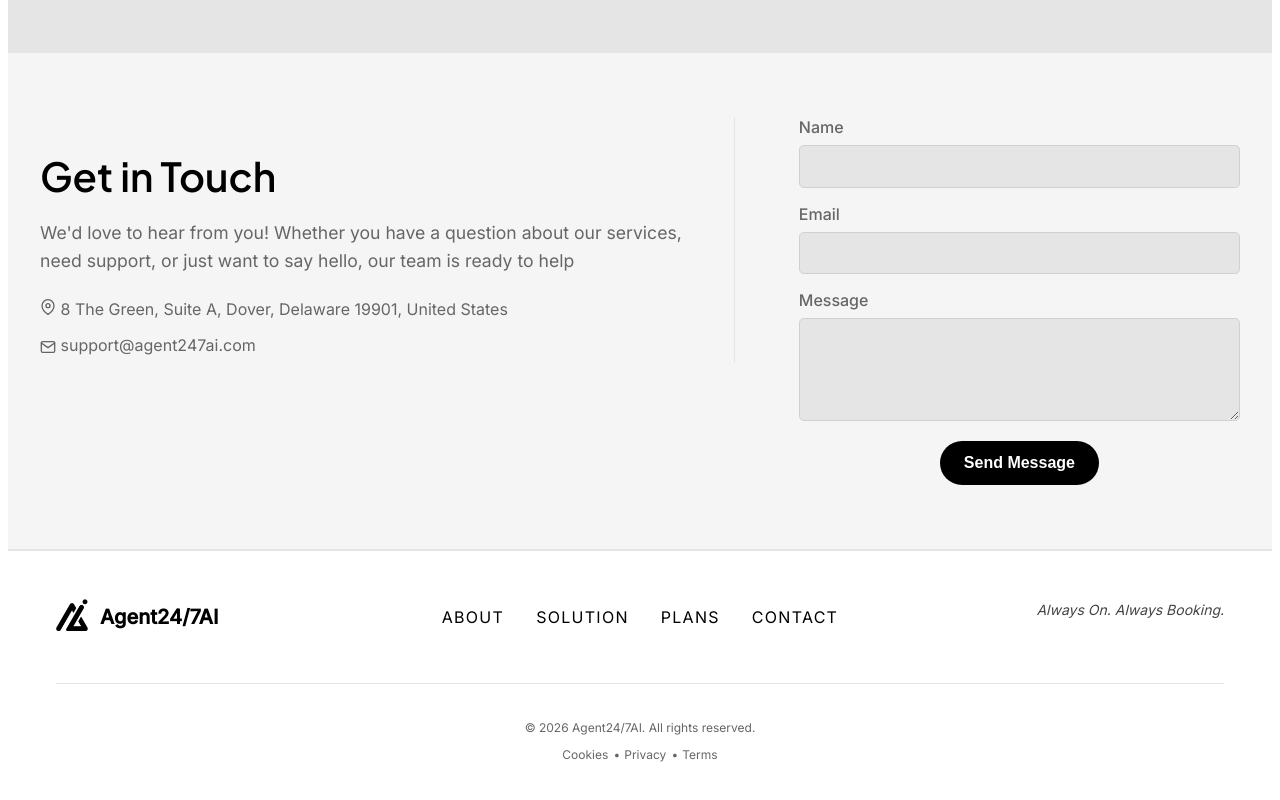
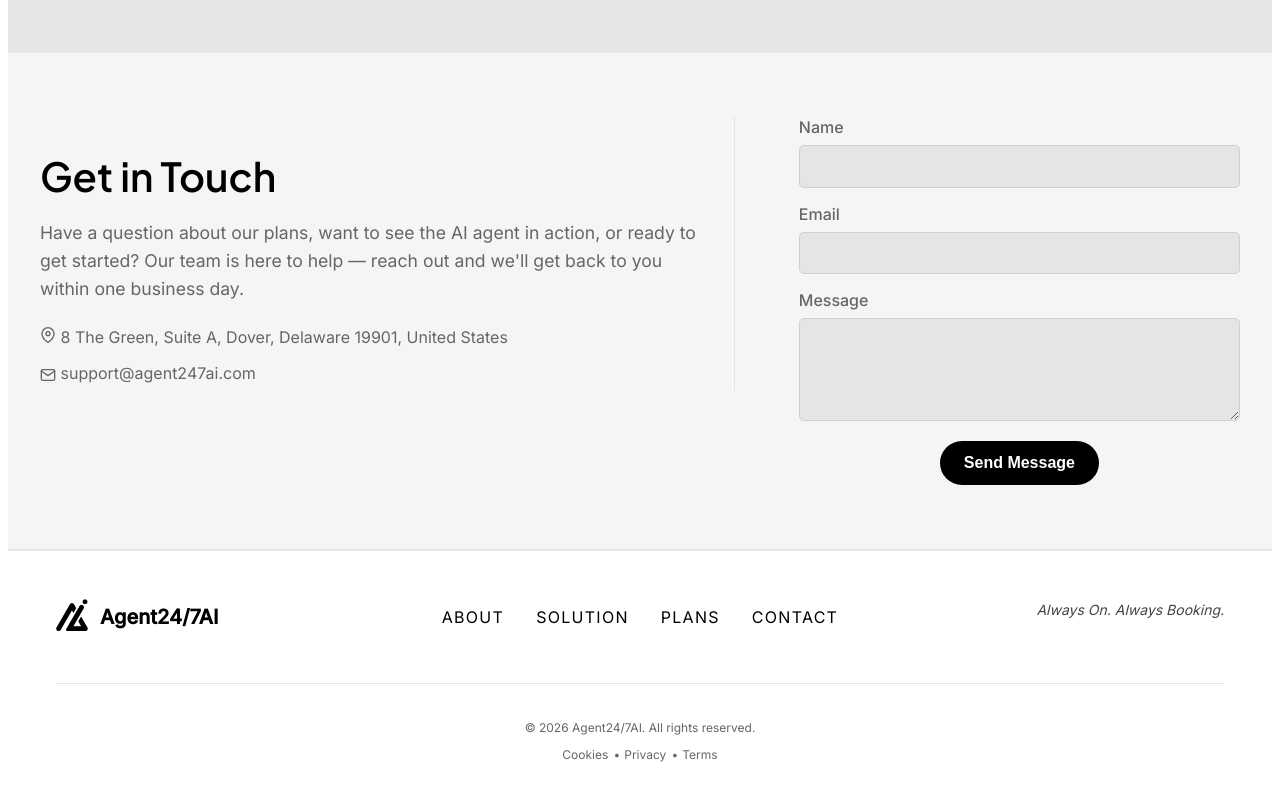
Before and after one commit to prateekrastogi/agent247ai, a Next.js app: page /about in a window 1280 px wide. Shown: the part 3041-3841 px from the top of the page. Built offline with nearby package versions, Linux system fonts and the light colour scheme; no server answers.

Commit message:
feat: update About page content to specify focus on AI agents for service businesses and refine value descriptions.

```diff
--- a/src/app/about/components/contact/Contact.tsx
+++ b/src/app/about/components/contact/Contact.tsx
@@ -17,8 +17,7 @@ const Contact: React.FC = () => {
         <div className={styles.leftColumn}>
           <h2 className={styles.headline}>Get in Touch</h2>
           <p className={styles.subcopy}>
-            We&apos;d love to hear from you! Whether you have a question about our services,
-            need support, or just want to say hello, our team is ready to help
+            Have a question about our plans, want to see the AI agent in action, or ready to get started? Our team is here to help — reach out and we'll get back to you within one business day.
           </p>
           <div className={styles.secondaryInfo}>
             <p><FiMapPin /> 8 The Green, Suite A, Dover, Delaware 19901, United States</p>
```
